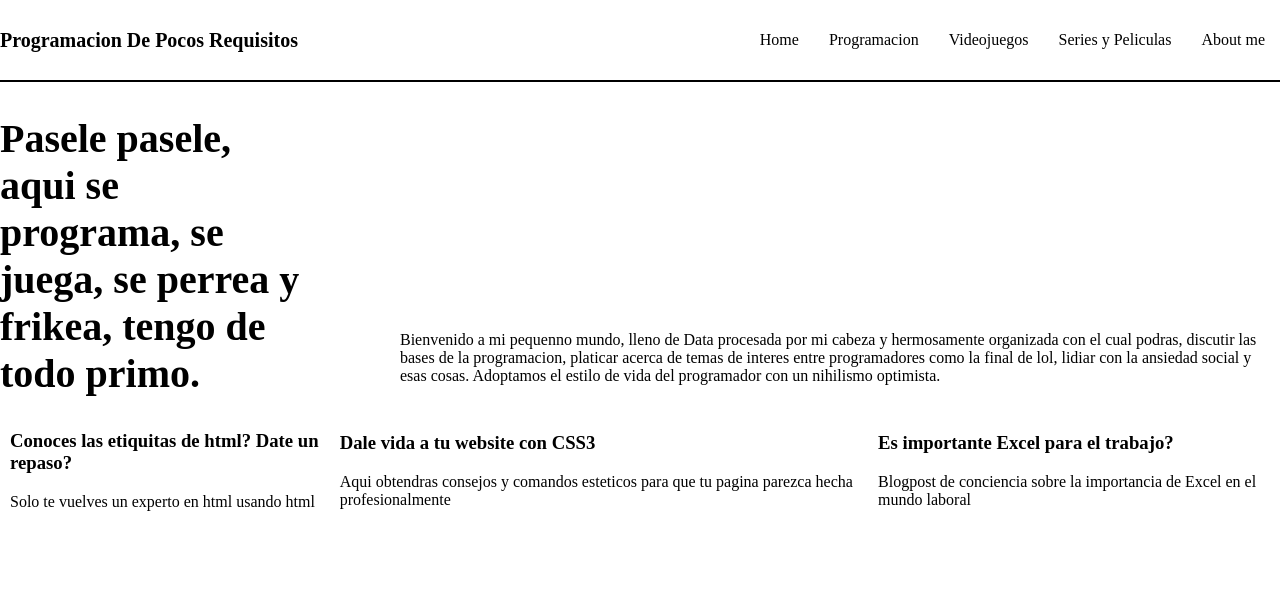
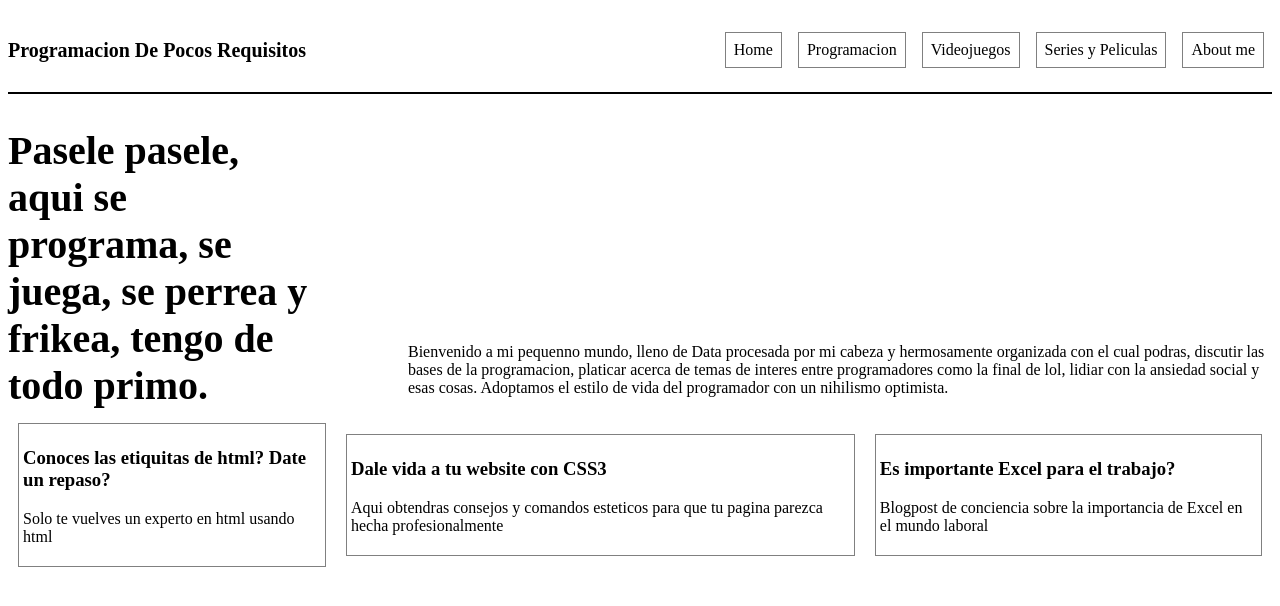
Before and after one commit to xAguirreJh/blog, a plain HTML site: page index.html in a window 1280 px wide. Drawn offline with Linux system fonts and the light colour scheme.

Commit message:
Agregue cajitas y efectos hover al nav

```diff
--- a/index.html
+++ b/index.html
@@ -7,10 +7,7 @@
     <title>ProgramacionDePocosRequisitos</title>
 </head>
 <style>
-    body{
-        margin: 0;
 
-    }
 
     .head{
         display: flex;
@@ -28,7 +25,9 @@
 
     .head nav ul li{
         list-style: none;
-        margin: 15px;
+        margin: 8px;
+        padding: 8px;
+        border: 1px solid gray;
     }
 
     .head nav ul li a{
@@ -38,6 +37,11 @@
 
     .head nav ul li a:hover{
         text-decoration: underline;
+        color: white;
+    }
+
+    .head nav ul li:hover{
+        background-color: gray;
     }
 
     .welcome{
@@ -60,6 +64,8 @@
 
     .block-card{
         margin: 10px;
+        padding: 4px;
+        border: 1px solid gray;
     }
 </style>
 <body>
```
